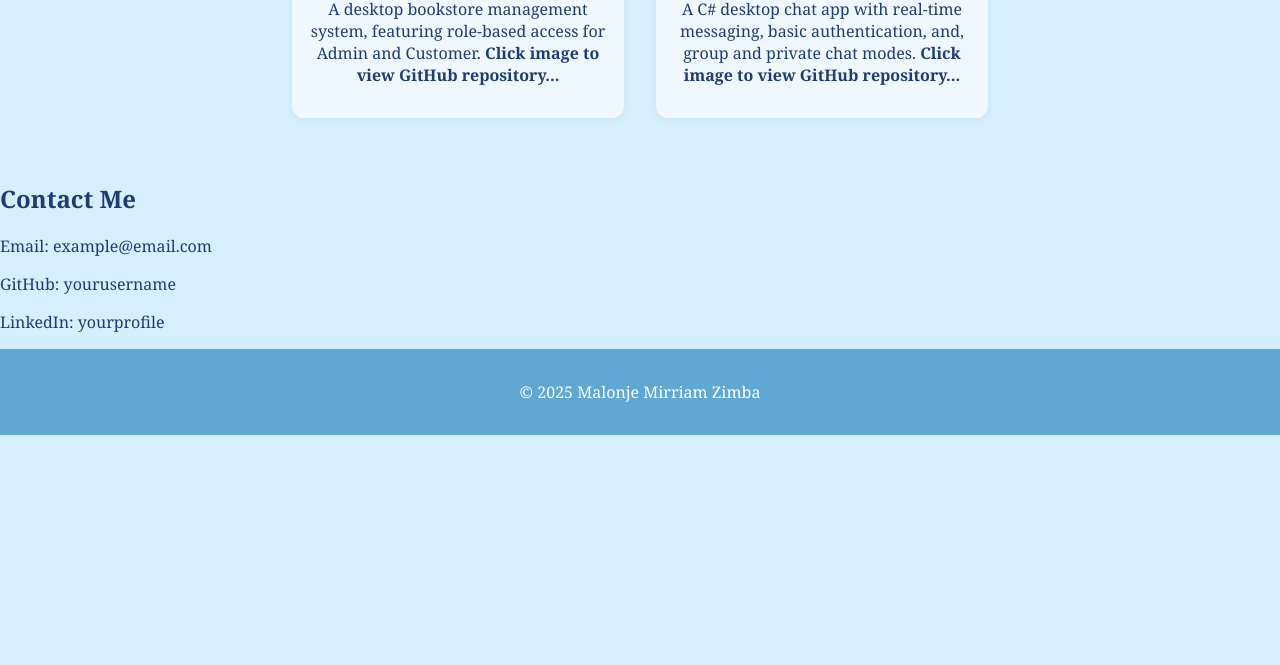
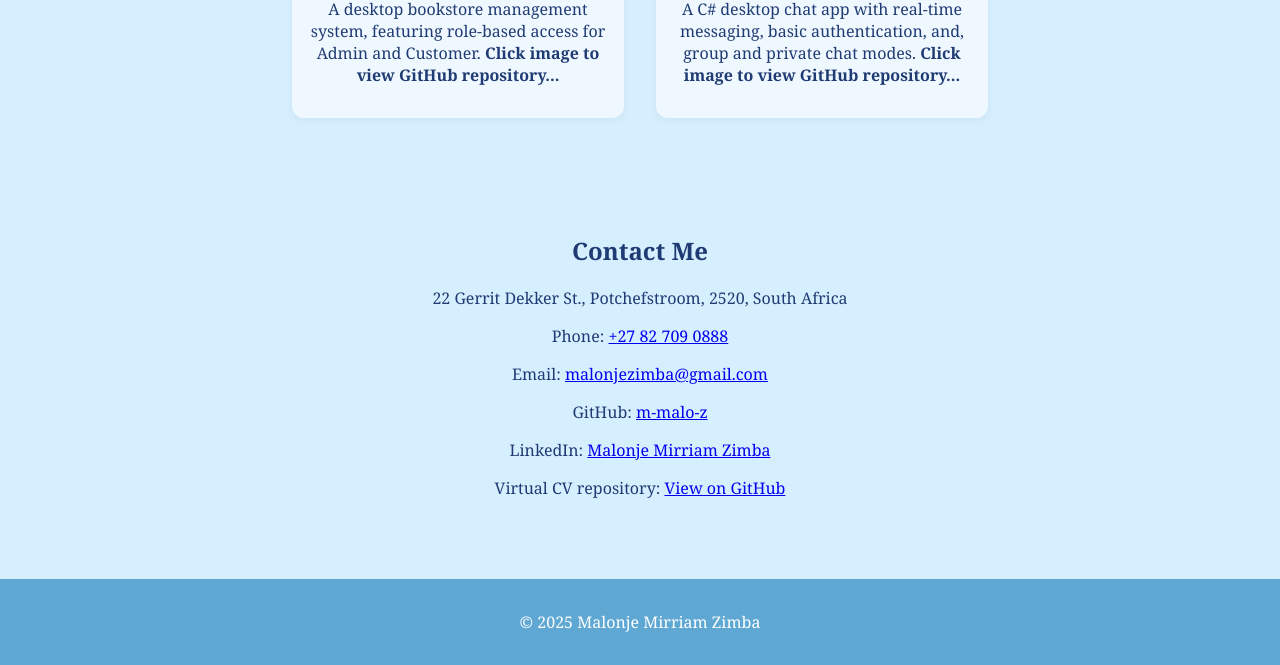
Before and after one commit to m-malo-z/my-virtual-cv, a plain HTML site: page malo_virtual_cv_index.html in a window 1280 px wide. Shown: the part 3395-4060 px from the top of the page. Before the commit the page ends 3830 px from the top, so only its background shows below. Drawn offline with Linux system fonts and the light colour scheme.

Commit message:
updated the contact me section

```diff
--- a/malo_virtual_cv_index.html
+++ b/malo_virtual_cv_index.html
@@ -145,9 +145,12 @@
   <!-- Contact Section -->
   <section class="contact">
     <h2>Contact Me</h2>
-    <p>Email: <a href="mailto:example@email.com">example@email.com</a></p>
-    <p>GitHub: <a href="https://github.com/yourusername" target="_blank">yourusername</a></p>
-    <p>LinkedIn: <a href="https://linkedin.com/in/yourprofile" target="_blank">yourprofile</a></p>
+    <p>22 Gerrit Dekker St., Potchefstroom, 2520, South Africa</p>
+    <p>Phone: <a href="tel:+27827090888">+27 82 709 0888</a></p>
+    <p>Email: <a href="mailto:malonjezimba@gmail.com">malonjezimba@gmail.com</a></p>
+    <p>GitHub: <a href="https://github.com/m-malo-z" target="_blank">m-malo-z</a></p>
+    <p>LinkedIn: <a href="https://www.linkedin.com/in/malonje-zimba-mmz" target="_blank">Malonje Mirriam Zimba</a></p>
+    <p>Virtual CV repository: <a href="https://github.com/m-malo-z/my-virtual-cv" target="_blank">View on GitHub</a></p>
   </section>
 
   <!-- Footer -->
--- a/malo_virtual_cv_style.css
+++ b/malo_virtual_cv_style.css
@@ -294,10 +294,14 @@ body {
 
 
 /* ---------- Contact ---------- */
-.contact a {
+.contact {
+  padding: 2rem;
+  max-width: 800px;
+  margin: 2rem auto;
+  text-align: center;
   color: var(--light-text);
-  text-decoration: none;
 }
+
 
 /* ---------- Footer ---------- */
 footer {
```
